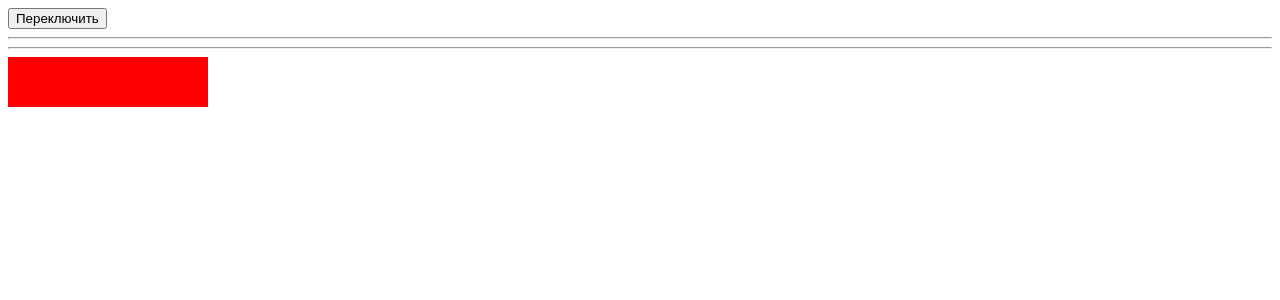
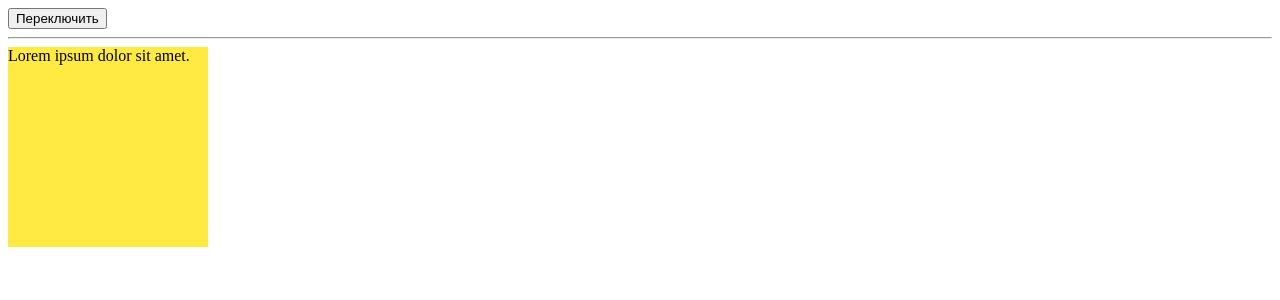
Before and after one commit to Obazure/ANGULAR-MARATHON, an Angular app: page / in a window 1280 px wide. Shown: the top 300 px of the page. Built offline with nearby package versions, Linux system fonts and the light colour scheme.

Commit message:
72-73 lesson done. animation control in details. Animation Events.

```diff
--- a/src/app/animations/animations.component.html
+++ b/src/app/animations/animations.component.html
@@ -1,28 +1,9 @@
-<!--<div-->
-<!--[@clickedP]="state"-->
-<!--(mousedown)="state = 'active'"-->
-<!--(click)="changeState()">-->
-<!--animations works!-->
-<!--</div>-->
-
 <button class="btn btn-primary" (click)="isVisible = !isVisible">Переключить</button>
-<!--<hr/>-->
-<!--<div class="alert alert-danger"-->
-     <!--@divTrigger-->
-     <!--*ngIf="isVisible">-->
-    <!--Lorem ipsum dolor sit amet.-->
-<!--</div>-->
-
 <hr/>
-<hr/>
-
-<div
-        [@changeWidth]="isVisible? 'a': 'b'"
-        style="height: 50px; width: 200px; background-color: red"
-></div>
-
-
-<!--<div-->
-<!--[@multi]="multistate"-->
-<!--(click)="multistate = multistate === 'start' ? 'end' : 'start'"-->
-<!--&gt;</div>-->
+<div class="alert alert-danger"
+     @divTrigger
+     (@divTrigger.start)="onAnimationStart($event)"
+     (@divTrigger.done)="onAnimationDone($event)"
+     *ngIf="isVisible">
+    Lorem ipsum dolor sit amet.
+</div>
--- a/src/app/animations/animations.component.ts
+++ b/src/app/animations/animations.component.ts
@@ -1,17 +1,15 @@
 import {Component, OnInit} from '@angular/core';
-import {changeWidthTrigger, clickedP, divTrigger, multi} from "./animations";
+import {divTrigger} from "./animations";
 
 
 @Component({
     selector: 'app-animations',
     templateUrl: './animations.component.html',
     styleUrls: ['./animations.component.css'],
-    animations: [clickedP, multi, divTrigger, changeWidthTrigger]
+    animations: [divTrigger]
 })
 export class AnimationsComponent implements OnInit {
 
-    state = 'start';
-    multistate = 'start';
     isVisible = true;
 
     constructor() {
@@ -20,11 +18,11 @@
     ngOnInit() {
     }
 
-    changeState() {
-        this.state = 'end';
-        setTimeout(() => {
-            this.state = 'start';
-        }, 3000);
+    onAnimationStart(event: AnimationEvent) {
+        console.log('Start: ', event);
     }
 
+    onAnimationDone(event: AnimationEvent) {
+        console.log('Done: ', event);
+    }
 }
--- a/src/app/animations/animations.ts
+++ b/src/app/animations/animations.ts
@@ -1,74 +1,26 @@
-import {animate, state, style, transition, trigger} from "@angular/animations";
-import {timeInterval} from "rxjs/operators";
-
-
-export const clickedP = trigger('clickedP', [
-    state('start', style({
-        backgroundColor: 'blue',
-        width: '150px',
-        height: '150px'
-    })),
-    state('end', style({
-        backgroundColor: 'red',
-        width: '300px',
-        height: '300px'
-    })),
-    state('active', style({
-        backgroundColor: 'yellow',
-        width: '170px',
-        height: '170px'
-    })),
-    transition('start <=> end', animate('1000ms ease-in')),
-    transition('start => active', animate(400)),
-    transition('active => end', animate(400))
-]);
-export const multi = trigger('multi', [
-    state('start', style({
-        backgroundColor: 'blue',
-        width: '150px',
-        height: '150px',
-        border: '5px solid black'
-    })),
-    state('end', style({
-        backgroundColor: 'red',
-        width: '170px',
-        height: '170px',
-    })),
-    transition('start <=> end',
-        [
-            style({
-                backgroundColor: 'yellow'
-            }),
-            animate(1500, style({
-                backgroundColor: 'green'
-            })),
-            animate(1000)
-        ])
-]);
+import {animate, group, keyframes, state, style, transition, trigger} from "@angular/animations";
 
 export const divTrigger = trigger('divTrigger', [
-    transition(':enter', [/* void => * */
+    transition(':enter', [
         style({
-            opacity: 0
+            width: '*',
+            height: '*'
         }),
-        animate(500, style({
-            opacity: 1
-        }))
+        group([
+            animate(3000, style({
+                width: '200px',
+                height: '200px',
+            })),
+            animate(6000, keyframes([
+                style({ backgroundColor: 'blue' }),
+                style({ backgroundColor: 'pink' }),
+                style({ backgroundColor: 'yellow' }),
+            ])),
+        ]),
+        animate(1000)
     ]),
     transition(':leave', /* * => void */
         animate(500, style({
             opacity: 0
         })))
 ]);
-
-export const changeWidthTrigger = trigger('changeWidth',
-    [
-        transition('* => *', [
-            animate(1000, style({
-                width: '10px'
-            })),
-            animate(1000, style({
-                width: '100%'
-            }))
-        ])
-    ]);
--- a/src/app/app.module.ts
+++ b/src/app/app.module.ts
@@ -54,7 +54,7 @@
         RHomepageComponent,
         NotFoundComponent,
         NewPageComponent,
-        AnimationsComponent
+        AnimationsComponent,
     ],
     imports: [
         BrowserModule,
```
